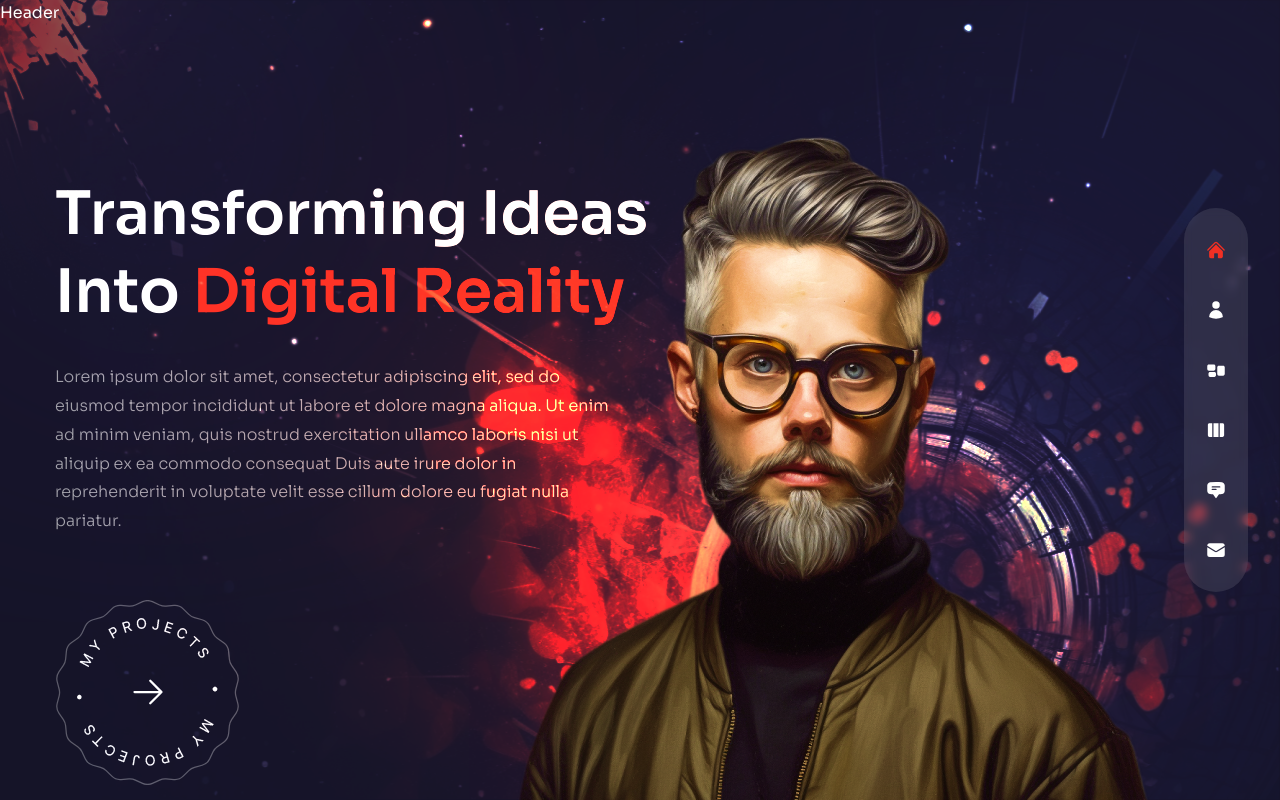
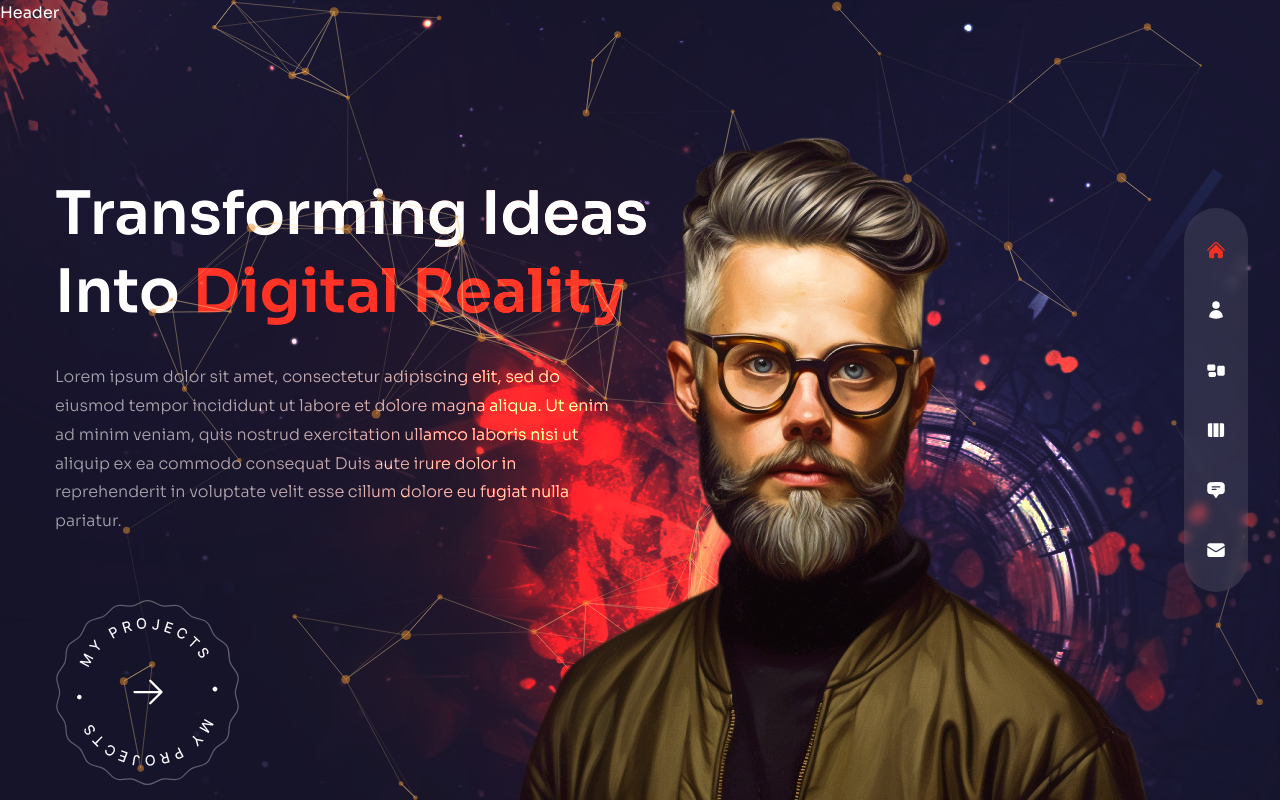
Before and after one commit to mahesha-piyumantha/NextJs-Portfolio, a Next.js app: page / in a window 1280 px wide. Built offline with nearby package versions, Linux system fonts and the light colour scheme.

Commit message:
ParticlesContainer done

```diff
--- a/components/ParticlesContainer.js
+++ b/components/ParticlesContainer.js
@@ -1,6 +1,6 @@
-import {Particles} from 'react-tsparticles';
-import {loadFull} from 'tsparticles';
-import React, {useCallback} from 'react';
+import { Particles } from 'react-tsparticles';
+import { loadFull } from 'tsparticles';
+import React, { useCallback } from 'react';
 
 const ParticlesContainer = () => {
 
@@ -10,21 +10,103 @@
   }, []);
 
 
-  const particlesLoaded  = useCallback(async () => {} , []);
+  const particlesLoaded = useCallback(async () => { }, []);
 
-  return(
-    <Particles id='tsparticles' init={particesInit} loaded={particlesLoaded} options={
-      {
+  return (
+    <Particles
+      className='w-full h-full absolute translate-z-0'
+      id='tsparticles'
+      init={particesInit}
+      loaded={particlesLoaded}
+      options={
+        {
+          fullScreen: { enable: false },
+          background: {
 
-      }
-    }>
+            color: {
+              value: "",
+            }
+          },
+
+          fps_limit: 120,
+          interactivity: {
+            events: {
+              onClick: {
+                enable: false,
+                mode: 'push',
+              },
+              onHover: {
+                enable: true,
+                mode: 'repulse',
+              },
+
+              resize: true,
+
+            },
+
+            modes: {
+              push: {
+                quantity: 90
+              },
+
+              repulse: {
+                distance: 200,
+                duration: 0.4,
+              }
+            }
+          },
+          particles: {
+            color: {
+              value: "#e68e2e",
+            },
+            links: {
+              color: "#f5d393",
+              distance: 150,
+              enable: true,
+              opacity: 0.5,
+              width: 1,
+            },
+            collisions: {
+              enable: true,
+
+            },
+            move: {
+              directions: "none",
+              enable: true,
+              outModes: {
+                default: "bounce",
+              }
+            },
+            random: {
+              speed: 1,
+              straight: false
+            },
+            number: {
+              density: {
+                enable: true,
+                area: 800,
+              },
+              value: 80,
+            },
+            opacity: {
+              value: 0.5,
+
+            },
+            shape: {
+              type: "circle",
+            },
+            size: {
+              value: { min: 1, max: 5 },
+            },
+          },
+
+          detectRetina: true,
+        }
+      }>
 
     </Particles>
   )
 
-
-
-
 };
 
 export default ParticlesContainer;
```
